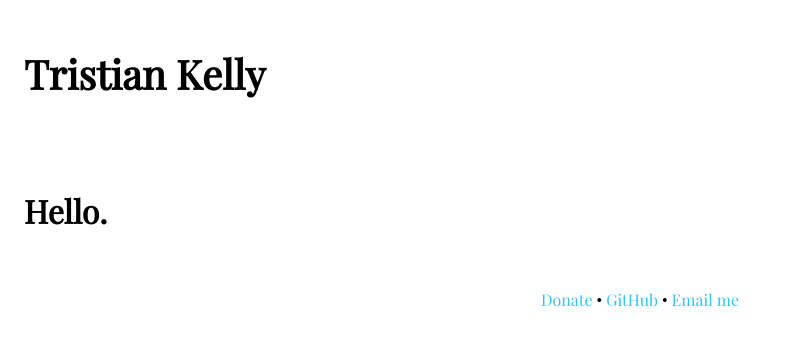
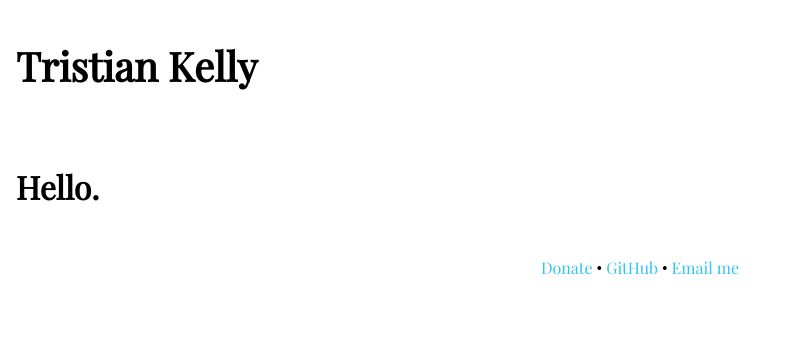
Before and after one commit to OrdinaryJellyfish/ordinaryjellyfish.github.io, a Jekyll site: the page built from index.html, in a window 1280 px wide. Shown: the top 346 px of the page, without its empty margins (0-785 px from the left). Built offline with Jekyll 4.4.1, drawn with Linux system fonts in a browser that asks for light colours.

Commit message:
Update style.scss

```diff
--- a/css/style.scss
+++ b/css/style.scss
@@ -11,7 +11,7 @@ $font-family: 'Playfair Display', serif;
 }
 
 .page-lead {
-  padding: 1.5rem;
+  padding: 1rem;
   margin: 0;
 }
 
@@ -22,7 +22,7 @@ $font-family: 'Playfair Display', serif;
 
 .content {
   font-family: $font-family;
-  padding: 1.5rem;
+  padding: 1rem;
   margin-bottom: 1rem;
 }
 
@@ -30,7 +30,7 @@ $font-family: 'Playfair Display', serif;
   text-align: center;
 }
 
-.footer-link {
+a {
   $color: #33c3f0;
 
   color: $color;
```
